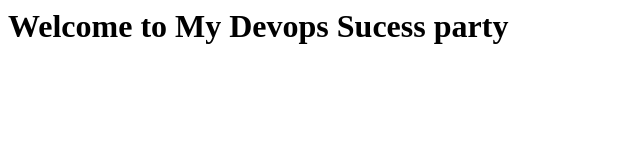
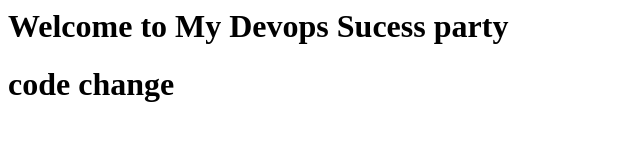
Before and after one commit to sourabhpj/fresh-devops-21-june, a plain HTML site: page index.html in a window 1280 px wide. Shown: the whole page, without its empty margins (0-640 px from the left). Drawn offline with Linux system fonts and the light colour scheme.

Commit message:
my fresh commit

```diff
--- a/index.html
+++ b/index.html
@@ -1,5 +1,6 @@
 <html>
     <body>
         <h1>Welcome to My Devops Sucess party</h1>
+        <h1>code change</h1>
     </body>
 </html>
```
